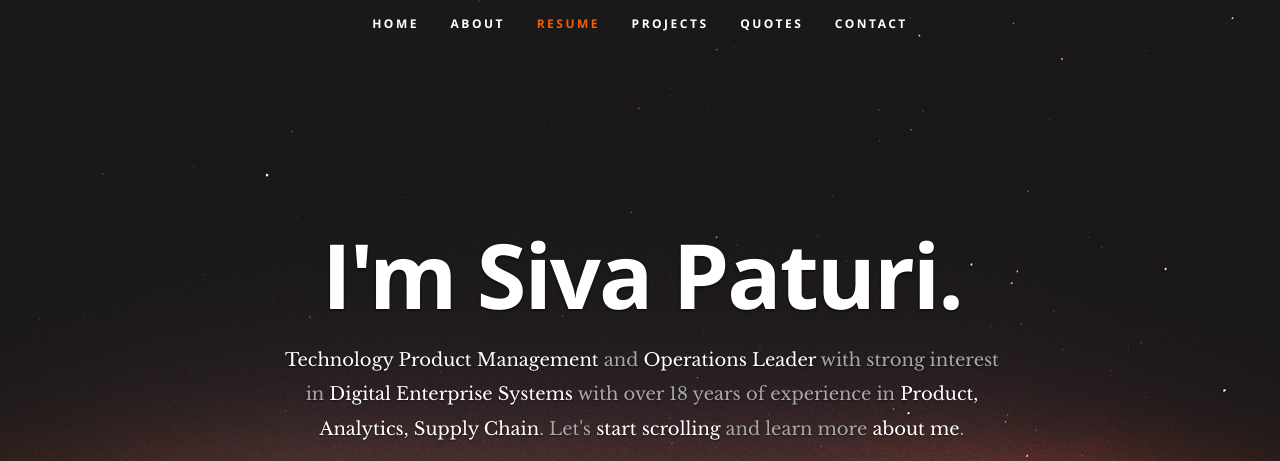
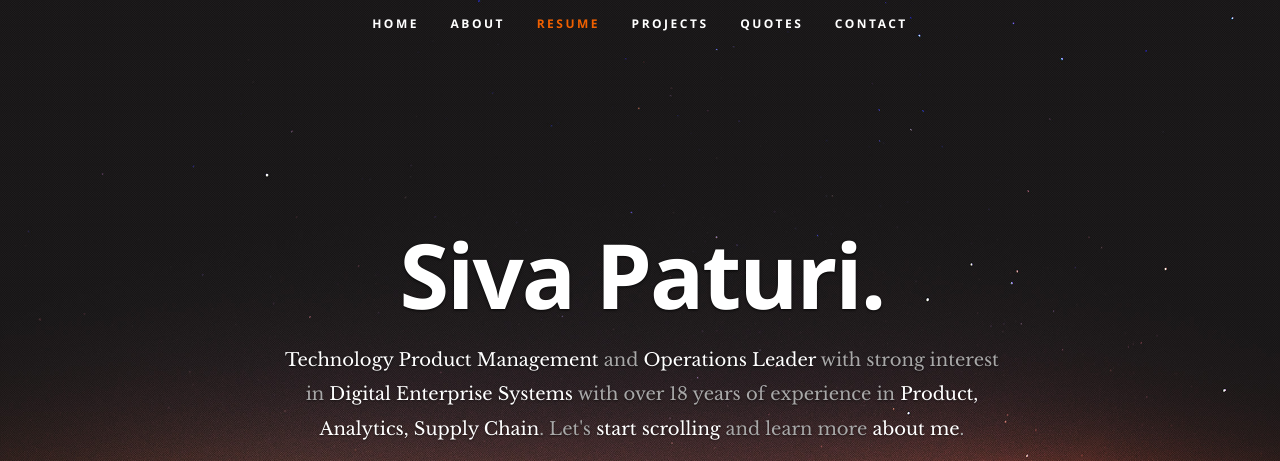
Before and after one commit to paturis/sivapaturi.github.io, a plain HTML site: page index.html in a window 1280 px wide. Shown: the top 461 px of the page. Drawn offline with nearby package versions, Linux system fonts and the light colour scheme.

Commit message:
Update index.html

```diff
--- a/index.html
+++ b/index.html
@@ -56,7 +56,7 @@
 
       <div class="row banner">
          <div class="banner-text">
-            <h1 class="responsive-headline">I'm Siva Paturi.</h1>
+            <h1 class="responsive-headline">Siva Paturi.</h1>
             <h3><span>Technology Product Management</span> and <span>Operations Leader</span> with strong interest in <span>Digital Enterprise
                Systems</span> with over 18 years of experience in <span>Product, Analytics, Supply Chain</span>. Let's <a class="smoothscroll" href="#about">start scrolling</a>
             and learn more <a class="smoothscroll" href="#about">about me</a>.</h3>
```
